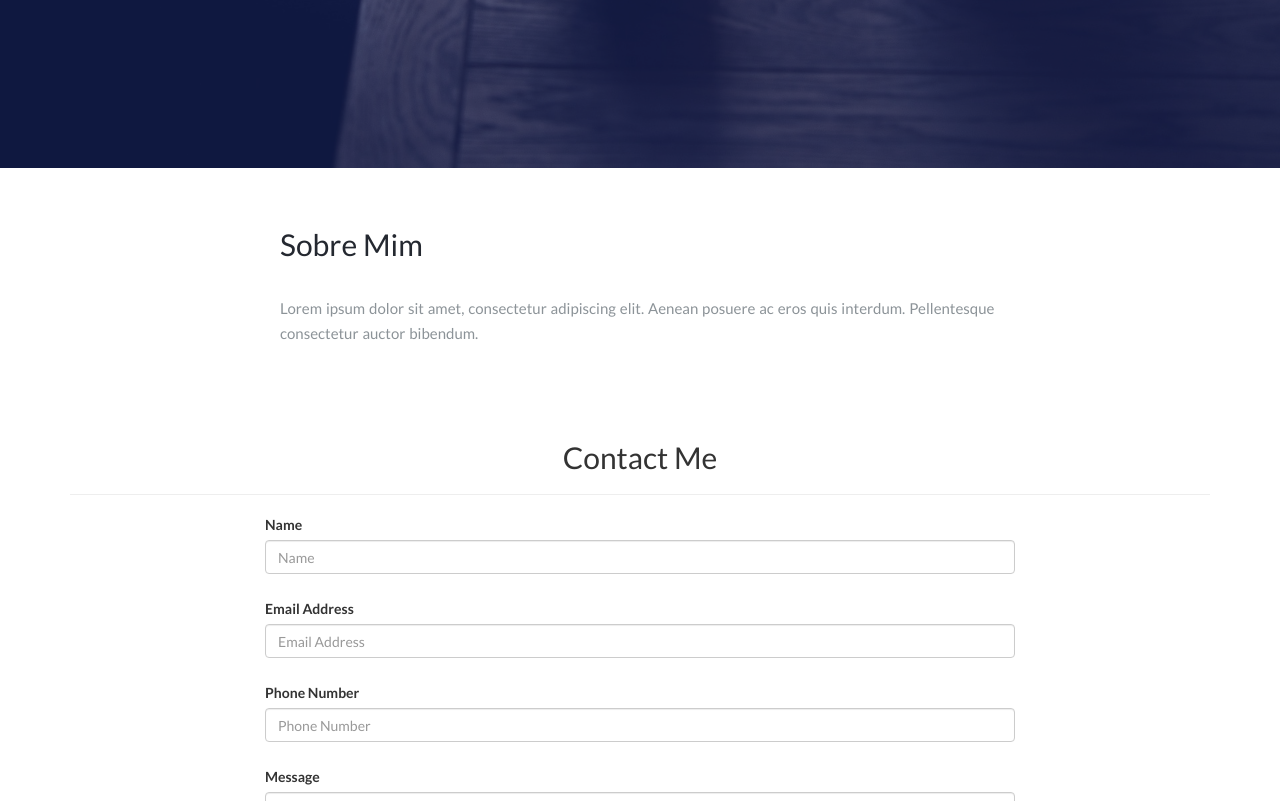
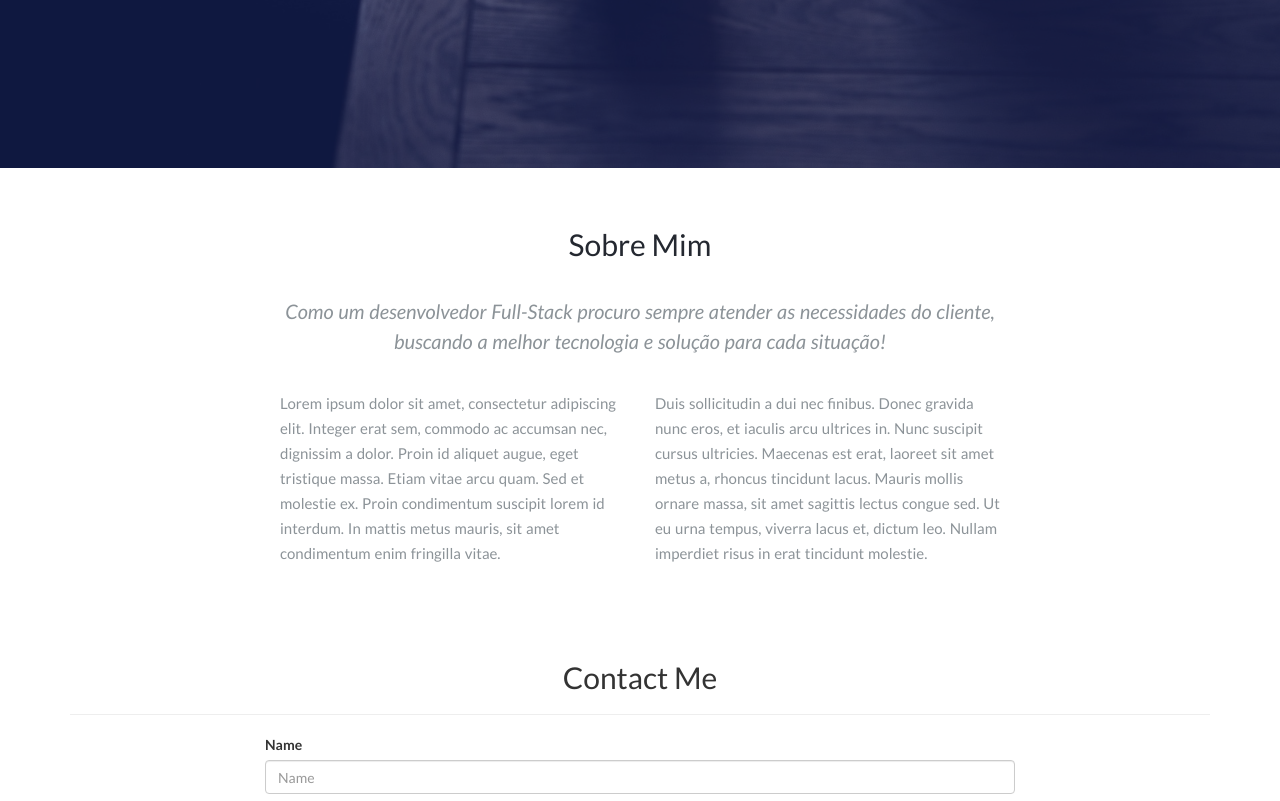
Before and after one commit to adrianlemess/adrianlemess, a website: page index.html in a window 1280 px wide. Shown: the part 632-1433 px from the top of the page. Drawn offline with Linux system fonts and the light colour scheme.

Commit message:
about section almost conclude, should make some better style

```diff
--- a/index.html
+++ b/index.html
@@ -1,4 +1,5 @@
 <html>
+
 <head>
 	<meta charset="utf-8">
 	<meta http-equiv="X-UA-Compatible" content="IE=edge">
@@ -49,10 +50,10 @@
 					<li class="page-scroll">
 						<a href="#portfolio">Portifólio</a>
 					</li>
-								<li  class="page-scroll">
+					<li class="page-scroll">
 						<a href="#technologies">Tecnologias</a>
 					</li>
-								<li  class="page-scroll">
+					<li class="page-scroll">
 						<a href="#contact">Contato</a>
 					</li>
 				</ul>
@@ -87,9 +88,24 @@
 <section id="about">
 	<div class="container">
 		<div class="row">
-							<div class="col-xs-12">
-								<h1>Sobre Mim</h1>
-								<p>Lorem ipsum dolor sit amet, consectetur adipiscing elit. Aenean posuere ac eros quis interdum. Pellentesque consectetur auctor bibendum.
+			<div class="col-md-12">
+				<h1 class="text-center">Sobre Mim</h1>
+			<p class="text-center section-title">Como um desenvolvedor Full-Stack procuro sempre atender as necessidades do cliente, buscando a melhor tecnologia e solução para cada situação!</p>
+			</div>
+
+		</div>
+		<div class="row">
+			<div class="col-xs-6 col-md-6">
+				<p>Lorem ipsum dolor sit amet, consectetur adipiscing elit. Integer erat sem, commodo ac accumsan nec, dignissim a dolor.
+					Proin id aliquet augue, eget tristique massa. Etiam vitae arcu quam. Sed et molestie ex. Proin condimentum suscipit
+					lorem id interdum. In mattis metus mauris, sit amet condimentum enim fringilla vitae.
+
+				</p>
+			</div>
+			<div class="col-xs-6 col-md-6">
+				<p>Duis sollicitudin a dui nec finibus. Donec gravida nunc eros, et iaculis arcu ultrices in. Nunc suscipit cursus ultricies.
+					Maecenas est erat, laoreet sit amet metus a, rhoncus tincidunt lacus. Mauris mollis ornare massa, sit amet sagittis
+					lectus congue sed. Ut eu urna tempus, viverra lacus et, dictum leo. Nullam imperdiet risus in erat tincidunt molestie.
 				</p>
 			</div>
 		</div>
@@ -167,4 +183,5 @@
 	</div>
 </footer>
 </body>
+
 </html>
--- a/less/portfolio.less
+++ b/less/portfolio.less
@@ -196,13 +196,20 @@ section#about {
     width: 750px;
 }
 }
-#about .container {
-    margin-right: auto;
-    margin-left: auto;
-    padding-left: 15px;
-    padding-right: 15px;
+
+#about {
+	.section-title {
+		font-size: 20px;
+		line-height: 30px;
+		font-style: italic;
+	}
+	.container {
+		margin-right: auto;
+		margin-left: auto;
+		padding-left: 15px;
+		padding-right: 15px;
+	}
 }
-
 .avatar {
     width: 200px;
     height: 200px;
```
Also changed, not shown: css/portfolio.css, css/portfolio.min.css. Lines whose indentation alone changed are shown as unchanged.
